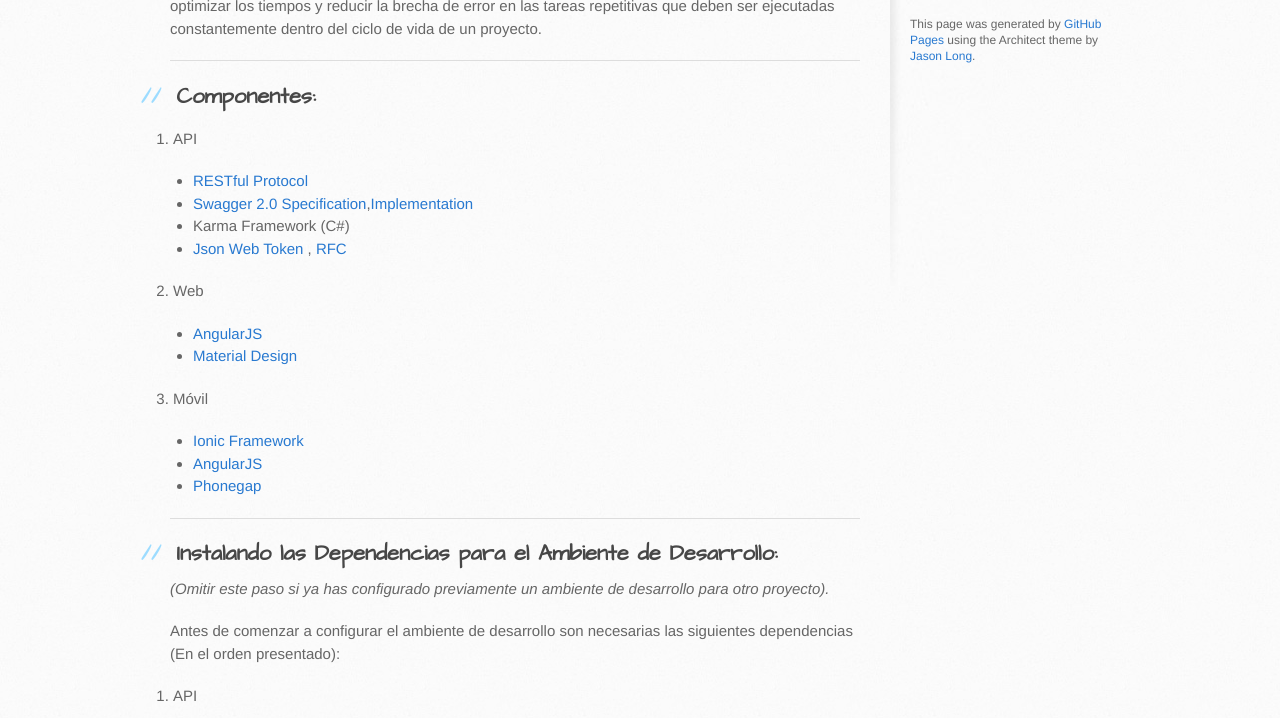
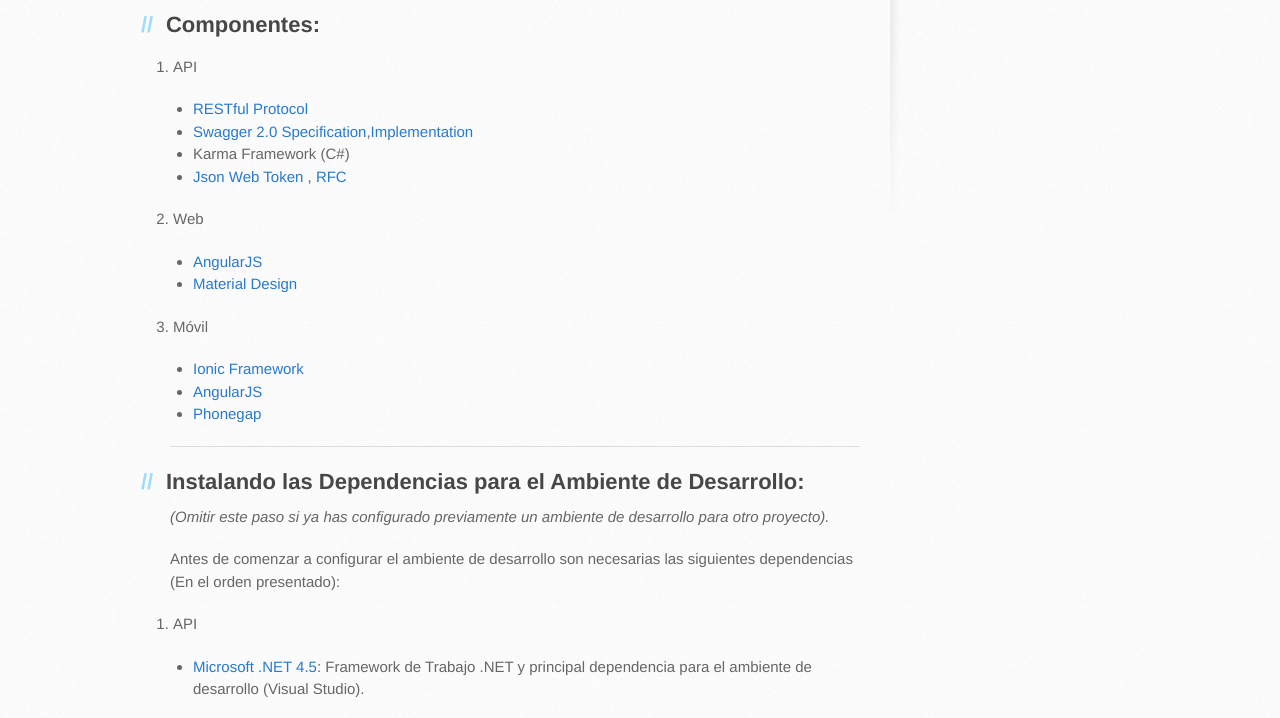
Before and after one commit to dvelasquez/angularJS_RESTful_Seed_Project, a plain HTML site: page index.html in a window 1280 px wide. Shown: the part 662-1380 px from the top of the page. Drawn offline with Linux system fonts and the light colour scheme.

Commit message:
Update index.html

```diff
--- a/index.html
+++ b/index.html
@@ -4,7 +4,7 @@
     <meta charset='utf-8'>
     <meta http-equiv="X-UA-Compatible" content="chrome=1">
     <meta name="viewport" content="width=device-width, initial-scale=1, maximum-scale=1">
-    <link href='https://fonts.googleapis.com/css?family=Architects+Daughter' rel='stylesheet' type='text/css'>
+
     <link rel="stylesheet" type="text/css" href="stylesheets/stylesheet.css" media="screen">
     <link rel="stylesheet" type="text/css" href="stylesheets/pygment_trac.css" media="screen">
     <link rel="stylesheet" type="text/css" href="stylesheets/print.css" media="print">
```
